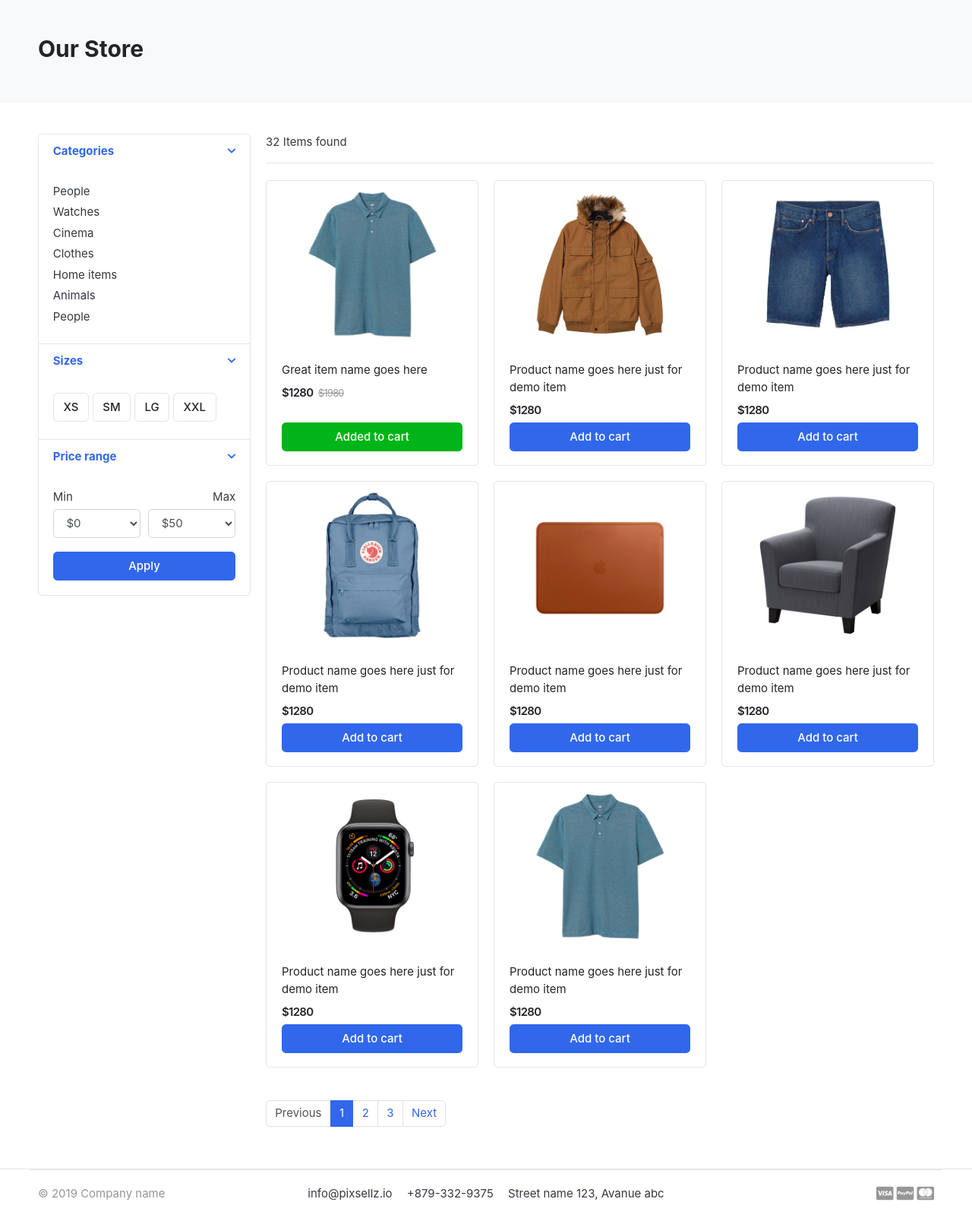
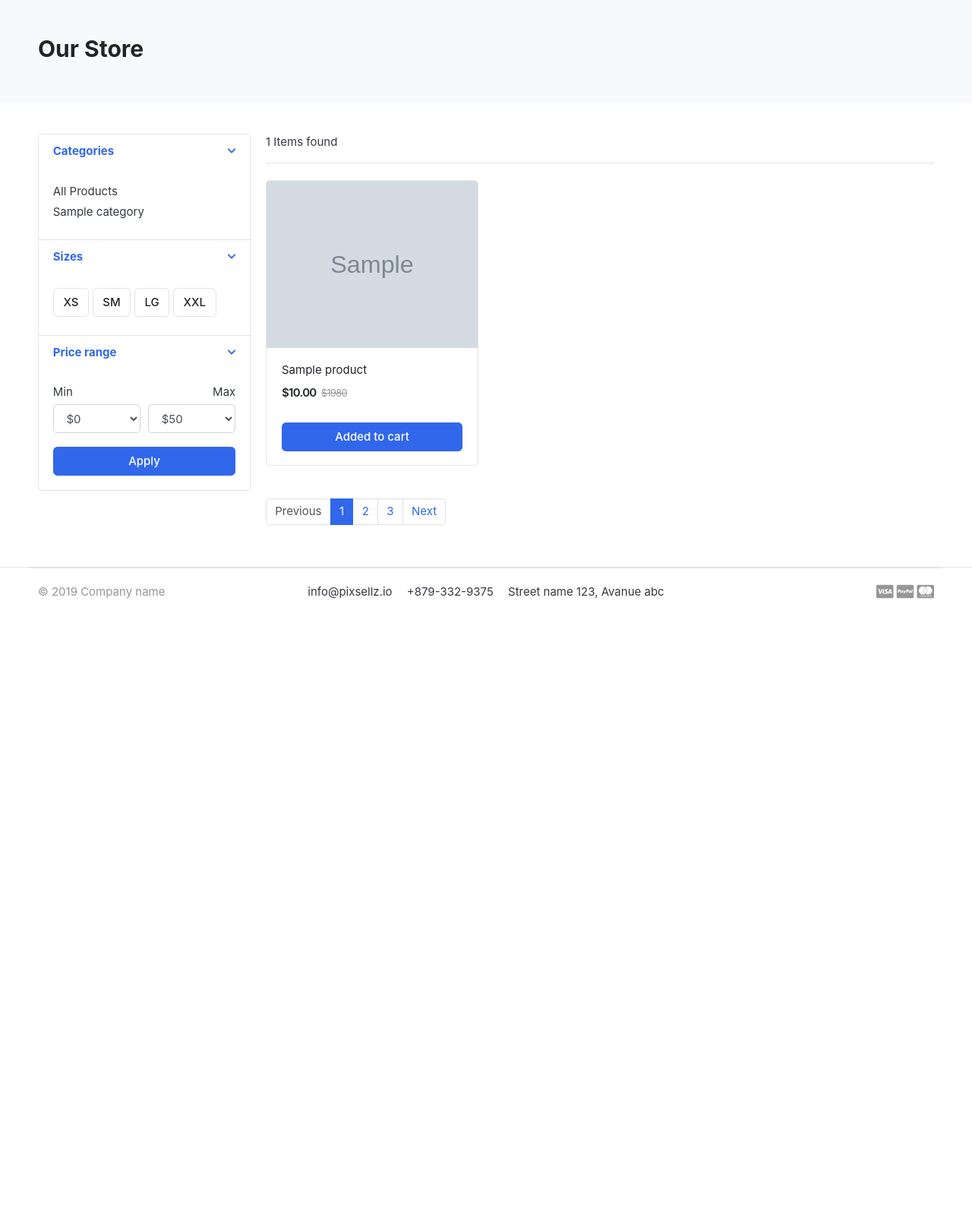
Before and after one commit to H3xPh4nt0m/e-shop-django-1, a Django app: page /store/ in a window 1280 px wide. Shown: the part 118-1721 px from the top of the page at 76% size. After the commit the page ends 906 px from the top, so only its background shows below. Run offline with Django 5.2, Linux system fonts and the light colour scheme; tables that the repository leaves empty hold one stand-in row (values such as "Sample post"); grey boxes marked "Sample" are stand-in pictures; some libraries are stand-ins or nearby versions; some web fonts are replaced.

Commit message:
categories

```diff
--- /dev/null
+++ b/apps/category/context_processor.py
@@ -0,0 +1,6 @@
+from .models import Category
+
+def category_links(request):
+    category_links = Category.objects.all()
+
+    return {"category_links" : category_links}
--- a/apps/store/urls.py
+++ b/apps/store/urls.py
@@ -3,4 +3,5 @@ from .views import *
 
 urlpatterns = [
     path('', store, name='store'),
+    path('<slug:category_slug>/', store, name='product_by_category'),
 ]
--- a/apps/store/views.py
+++ b/apps/store/views.py
@@ -1,5 +1,16 @@
-from django.shortcuts import render
+from django.shortcuts import render, get_object_or_404
+from apps.category.models import Category
+from apps.store.models import Product
 
 # Create your views here.
-def store(request):
-    return render(request, 'store/store.html')
+def store(request, category_slug=None):
+    categories = None
+    products = None
+
+    if category_slug:
+        categories = get_object_or_404(Category, slug=category_slug)
+        products = Product.objects.filter(category=categories, is_available=True)
+    else:
+        products = Product.objects.all().filter(is_available=True)
+
+    return render(request, 'store/store.html', {'categories': categories, 'products': products})
--- a/eshop/settings.py
+++ b/eshop/settings.py
@@ -64,6 +64,7 @@ TEMPLATES = [
                 'django.template.context_processors.request',
                 'django.contrib.auth.context_processors.auth',
                 'django.contrib.messages.context_processors.messages',
+                'apps.category.context_processor.category_links',
             ],
         },
     },
--- a/templates/home.html
+++ b/templates/home.html
@@ -26,7 +26,6 @@
 	<h3 class="section-title">Popular products</h3>
 </header><!-- sect-heading -->
 
-
 <div class="row">
 
 {% for product in products %}
--- a/templates/includes/navbar.html
+++ b/templates/includes/navbar.html
@@ -41,12 +41,10 @@
 				<i class="fa fa-bars"></i> All category
 			</button>
 			<div class="dropdown-menu">
-				<a class="dropdown-item" href="#">Machinery / Mechanical Parts / Tools </a>
-				<a class="dropdown-item" href="#">Consumer Electronics / Home Appliances </a>
-				<a class="dropdown-item" href="#">Auto / Transportation</a>
-				<a class="dropdown-item" href="#">Apparel / Textiles / Timepieces </a>
-				<a class="dropdown-item" href="#">Home & Garden / Construction / Lights </a>
-				<a class="dropdown-item" href="#">Beauty & Personal Care / Health </a>
+				<a class="dropdown-item" href="{% url 'store' %}" >All Products</a>
+				{% for category_link in category_links %}
+				<a class="dropdown-item" href="{% url 'product_by_category' category_link.slug %}" >{{ category_link.category_name }} </a>
+				{% endfor %}
 			</div>
 		</div>  <!-- category-wrap.// -->
 	</div> <!-- col.// -->
--- a/templates/store/store.html
+++ b/templates/store/store.html
@@ -1,4 +1,5 @@
 {% extends "base.html" %}
+{% load static %}
 
 {% block content %}
 
@@ -30,13 +31,10 @@
 			<div class="card-body">
 
 				<ul class="list-menu">
-				<li><a href="#">People  </a></li>
-				<li><a href="#">Watches </a></li>
-				<li><a href="#">Cinema  </a></li>
-				<li><a href="#">Clothes  </a></li>
-				<li><a href="#">Home items </a></li>
-				<li><a href="#">Animals</a></li>
-				<li><a href="#">People </a></li>
+					<li><a href="{% url 'store' %}">All Products</a></li>
+					{% for category_link in category_links %}
+						<li><a href="{% url 'product_by_category' category_link.slug %}">{{ category_link.category_name }}</a></li>
+					{% endfor %}
 				</ul>
 
 			</div> <!-- card-body.// -->
@@ -123,157 +121,36 @@
 
 <header class="border-bottom mb-4 pb-3">
 		<div class="form-inline">
-			<span class="mr-md-auto">32 Items found </span>
+			<span class="mr-md-auto">{{ products.count }} Items found </span>
 
 		</div>
 </header><!-- sect-heading -->
 
 <div class="row">
+
+	{% for product in products %}
 	<div class="col-md-4">
 		<figure class="card card-product-grid">
 			<div class="img-wrap">
 
-				<img src="images/items/1.jpg">
+				<img src="{{ product.image.url }}">
 
 			</div> <!-- img-wrap.// -->
 			<figcaption class="info-wrap">
 				<div class="fix-height">
-					<a href="./product-detail.html" class="title">Great item name goes here</a>
+					<a href="./product-detail.html" class="title">{{ product.name }}</a>
 					<div class="price-wrap mt-2">
-						<span class="price">$1280</span>
+						<span class="price">${{ product.price }}</span>
 						<del class="price-old">$1980</del>
 					</div> <!-- price-wrap.// -->
 				</div>
-				<a href="#" class="btn btn-block btn-success">Added to cart </a>
+				<a href="#" class="btn btn-block btn-primary">Added to cart </a>
 			</figcaption>
 		</figure>
 	</div> <!-- col.// -->
+	{% endfor %}
 
-	<div class="col-md-4">
-		<figure class="card card-product-grid">
-			<div class="img-wrap">
-				<img src="images/items/2.jpg">
 
-			</div> <!-- img-wrap.// -->
-			<figcaption class="info-wrap">
-				<div class="fix-height">
-					<a href="./product-detail.html" class="title">Product name goes here just for demo item</a>
-					<div class="price-wrap mt-2">
-						<span class="price">$1280</span>
-					</div> <!-- price-wrap.// -->
-				</div>
-				<a href="#" class="btn btn-block btn-primary">Add to cart </a>
-			</figcaption>
-		</figure>
-	</div> <!-- col.// -->
-
-	<div class="col-md-4">
-		<figure class="card card-product-grid">
-			<div class="img-wrap">
-				<img src="images/items/3.jpg">
-
-			</div> <!-- img-wrap.// -->
-			<figcaption class="info-wrap">
-				<div class="fix-height">
-					<a href="./product-detail.html" class="title">Product name goes here just for demo item</a>
-					<div class="price-wrap mt-2">
-						<span class="price">$1280</span>
-					</div> <!-- price-wrap.// -->
-				</div>
-				<a href="#" class="btn btn-block btn-primary">Add to cart </a>
-			</figcaption>
-		</figure>
-	</div> <!-- col.// -->
-
-	<div class="col-md-4">
-		<figure class="card card-product-grid">
-			<div class="img-wrap">
-				<img src="images/items/4.jpg">
-
-			</div> <!-- img-wrap.// -->
-			<figcaption class="info-wrap">
-				<div class="fix-height">
-					<a href="./product-detail.html" class="title">Product name goes here just for demo item</a>
-					<div class="price-wrap mt-2">
-						<span class="price">$1280</span>
-					</div> <!-- price-wrap.// -->
-				</div>
-				<a href="#" class="btn btn-block btn-primary">Add to cart </a>
-			</figcaption>
-		</figure>
-	</div> <!-- col.// -->
-
-	<div class="col-md-4">
-		<figure class="card card-product-grid">
-			<div class="img-wrap">
-				<img src="images/items/5.jpg">
-
-			</div> <!-- img-wrap.// -->
-			<figcaption class="info-wrap">
-				<div class="fix-height">
-					<a href="./product-detail.html" class="title">Product name goes here just for demo item</a>
-					<div class="price-wrap mt-2">
-						<span class="price">$1280</span>
-					</div> <!-- price-wrap.// -->
-				</div>
-				<a href="#" class="btn btn-block btn-primary">Add to cart </a>
-			</figcaption>
-		</figure>
-	</div> <!-- col.// -->
-
-	<div class="col-md-4">
-		<figure class="card card-product-grid">
-			<div class="img-wrap">
-				<img src="images/items/6.jpg">
-
-			</div> <!-- img-wrap.// -->
-			<figcaption class="info-wrap">
-				<div class="fix-height">
-					<a href="./product-detail.html" class="title">Product name goes here just for demo item</a>
-					<div class="price-wrap mt-2">
-						<span class="price">$1280</span>
-					</div> <!-- price-wrap.// -->
-				</div>
-				<a href="#" class="btn btn-block btn-primary">Add to cart </a>
-			</figcaption>
-		</figure>
-	</div> <!-- col.// -->
-
-	<div class="col-md-4">
-		<figure class="card card-product-grid">
-			<div class="img-wrap">
-				<img src="images/items/7.jpg">
-
-			</div> <!-- img-wrap.// -->
-			<figcaption class="info-wrap">
-				<div class="fix-height">
-					<a href="./product-detail.html" class="title">Product name goes here just for demo item</a>
-					<div class="price-wrap mt-2">
-						<span class="price">$1280</span>
-					</div> <!-- price-wrap.// -->
-				</div>
-				<a href="#" class="btn btn-block btn-primary">Add to cart </a>
-			</figcaption>
-		</figure>
-	</div> <!-- col.// -->
-
-	<div class="col-md-4">
-		<figure class="card card-product-grid">
-			<div class="img-wrap">
-				<img src="images/items/1.jpg">
-
-			</div> <!-- img-wrap.// -->
-			<figcaption class="info-wrap">
-				<div class="fix-height">
-					<a href="./product-detail.html" class="title">Product name goes here just for demo item</a>
-					<div class="price-wrap mt-2">
-						<span class="price">$1280</span>
-					</div> <!-- price-wrap.// -->
-				</div>
-				<a href="#" class="btn btn-block btn-primary">Add to cart </a>
-			</figcaption>
-		</figure>
-	</div> <!-- col.// -->
 </div> <!-- row end.// -->
 
 
```
Also changed, not shown: media/photos/categories/tshirts.jpg (added).
